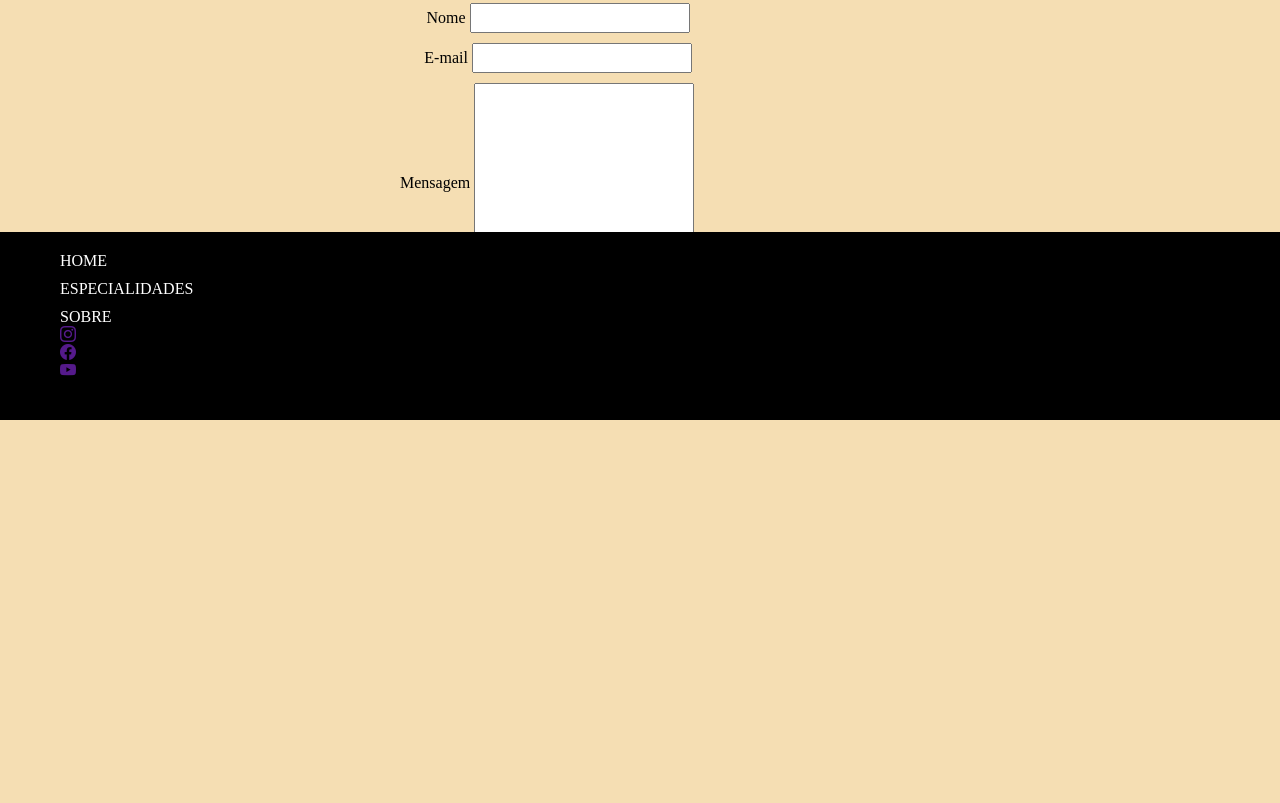
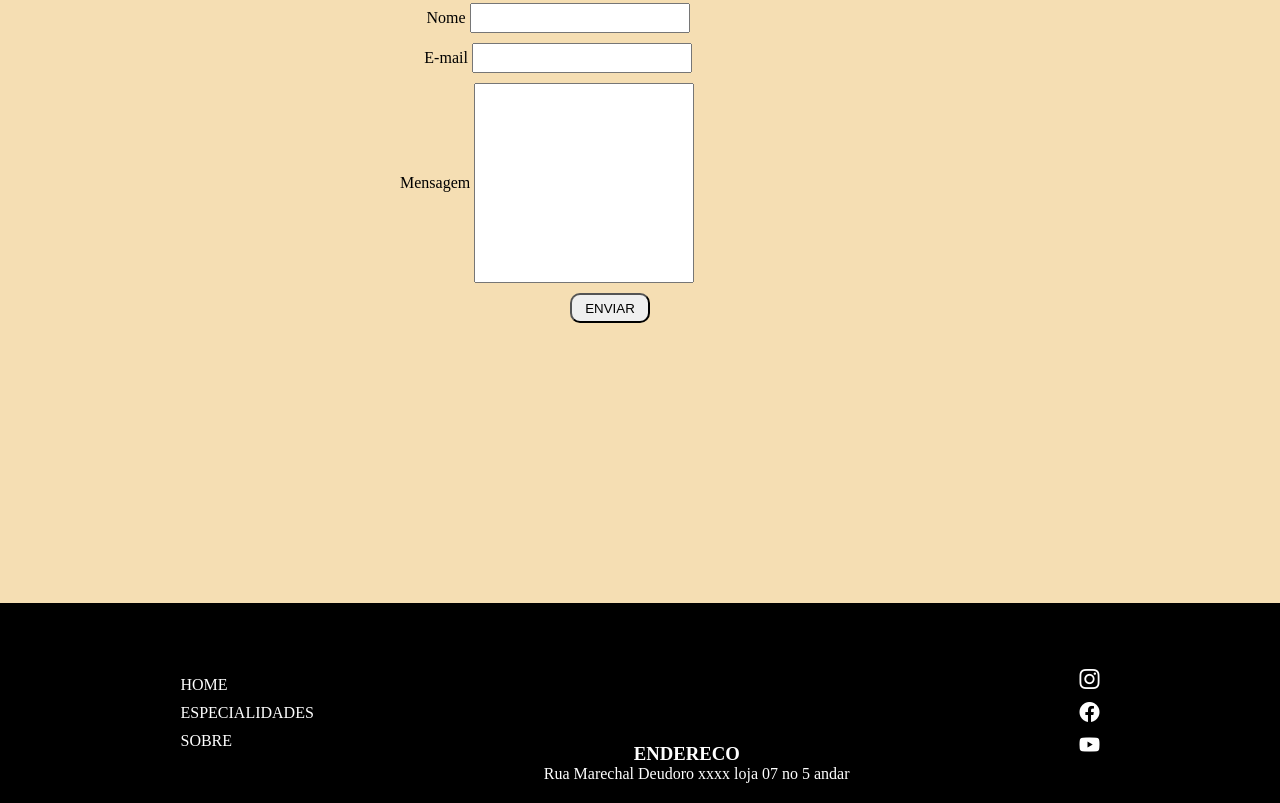
Before and after one commit to LucasJaimeRibeiro/panidng-nutri, a plain HTML site: page index.html in a window 1280 px wide. Shown: the part 1697-2500 px from the top of the page. Before the commit the page ends 2117 px from the top, so only its background shows below. Drawn offline with nearby package versions, Linux system fonts and the light colour scheme.

Commit message:
nova 1.2

```diff
--- a/CSS/style.css
+++ b/CSS/style.css
@@ -130,25 +130,61 @@ body {
 }
 /*roda pe do site*/
 .rodape {
-    position: relative;
-    top: 700px;
+    position: absolute;
+    top: 2300px;
 
-    max-width: 100%;
-    max-height: 400px;
     background: black;
+    width: 100%;
+    height: 200px;
+
 }
 .nav-fundo {
-    padding-left: 60px;
-    padding-top: 20px;
+    display: flex;
+    padding-top: 40px;
+    align-items: center;
+    justify-content: center;
+    gap: 230px;
+}
+.redeso {
 }
 .naveg {
     display: flex;
     flex-direction: column;
+    list-style: none;
     gap: 10px;
 }
 .nav-a {
+    text-decoration: none;
     color: white;
+}
+.end {
+    display: flex;
+    flex-direction: column;
+    padding-top: 100px;
+}
+.tx-h3 {
+    color: white;
+}
+.tx-en {
+    padding-left: 90px;
+}
+.icon {
+    color: white;
+    font-size: 20px;
     text-decoration: none;
+}
+.nav-icon {
+    display: flex;
+    flex-direction: column;
+    list-style: none;
     gap: 10px;
-
 }
+.ic-ins:hover {
+    color: rgb(83, 0, 161);
+}
+.ic-fc:hover {
+    color: blue;
+}
+.ic-yt:hover {
+    color: red;
+}
--- a/index.html
+++ b/index.html
@@ -108,17 +108,18 @@
                         <li><a class="nav-a" href="#">SOBRE</a></li>
                     </ul>
                 </div>
+                <div class="end">
+                    <h3 class="tx-h3 tx-en">ENDERECO</h3>
+                    <p class="tx-h3">Rua Marechal Deudoro xxxx loja 07 no 5 andar</p>
+                </div>
                 <div class="redesol">
-                    <ul>
-                        <li><a href=""><i class="bi bi-instagram"></i></a></li>
-                        <li><a href=""><i class="bi bi-facebook"></i></a></li>
-                        <li><a href=""><i class="bi bi-youtube"></i></a></li>
+                    <ul class="nav-icon">
+                        <li><a class="icon ic-ins" href="#"><i class="bi bi-instagram"></i></a></li>
+                        <li><a class="icon ic-fc" href="#"><i class="bi bi-facebook"></i></a></li>
+                        <li><a class="icon ic-yt" href="#"><i class="bi bi-youtube"></i></a></li>
                     </ul>
                 </div>
-                <div class="end">
-                    <h3>ENDERECO</h3>
-                    <p>Rua Marechal Deudoro xxxx loja 07 no 5 andar</p>
-                </div>
+
             </div>
         </footer>
     </header>
```
